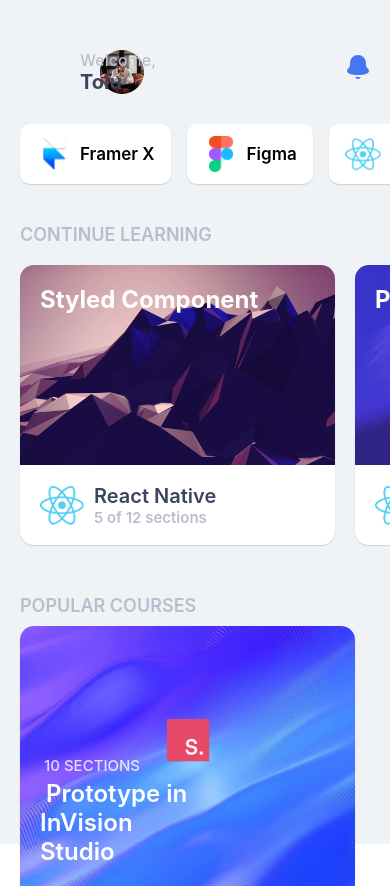
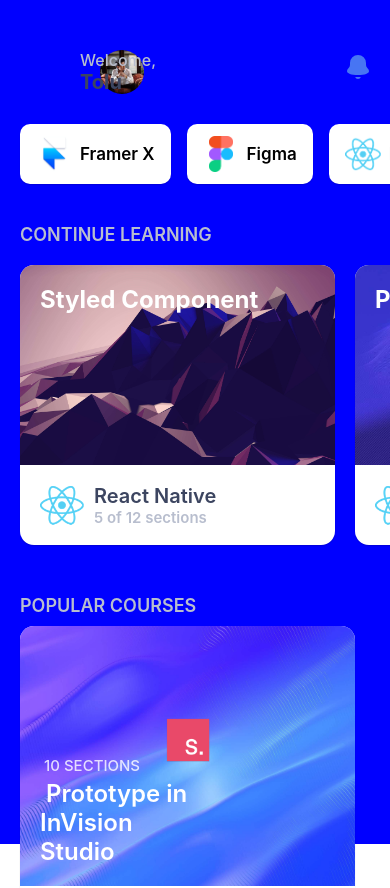
Before and after one commit to tosebikan/tutorer, a React Native app: screen / in a window 390 px wide. Shown: the top 888 px of the page. Built offline with nearby package versions, Linux system fonts and the light colour scheme.

Commit message:
add the scale animation on open menu

```diff
--- a/screens/HomeScreen.js
+++ b/screens/HomeScreen.js
@@ -50,7 +50,18 @@
     }
   };
   return (
-    <Animated.View style={styles.container}>
+    <Animated.View
+      style={[
+        styles.container,
+        {
+          transform: [
+            {
+              scale: scale
+            }
+          ]
+        }
+      ]}
+    >
       <Menu />
       <SafeAreaView>
         <ScrollView>
@@ -127,7 +138,7 @@
 const styles = StyleSheet.create({
   container: {
     flex: 1,
-    backgroundColor: '#f0f3f5'
+    backgroundColor: 'blue'
   },
   titleBar: {
     width: '100%',
```
